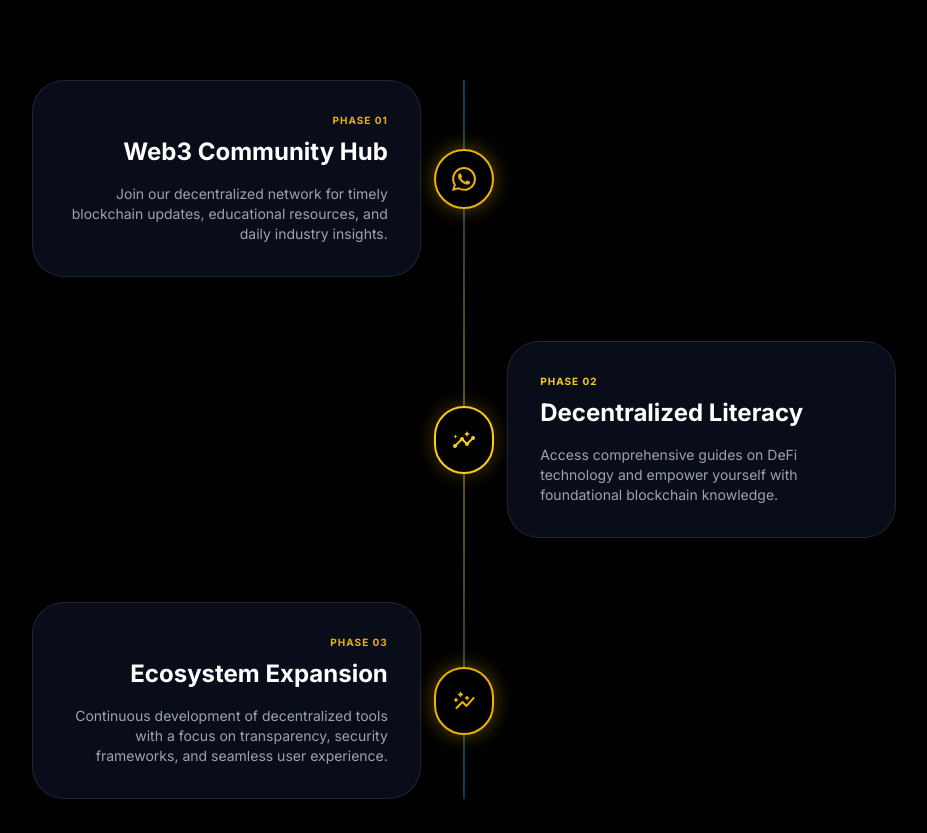
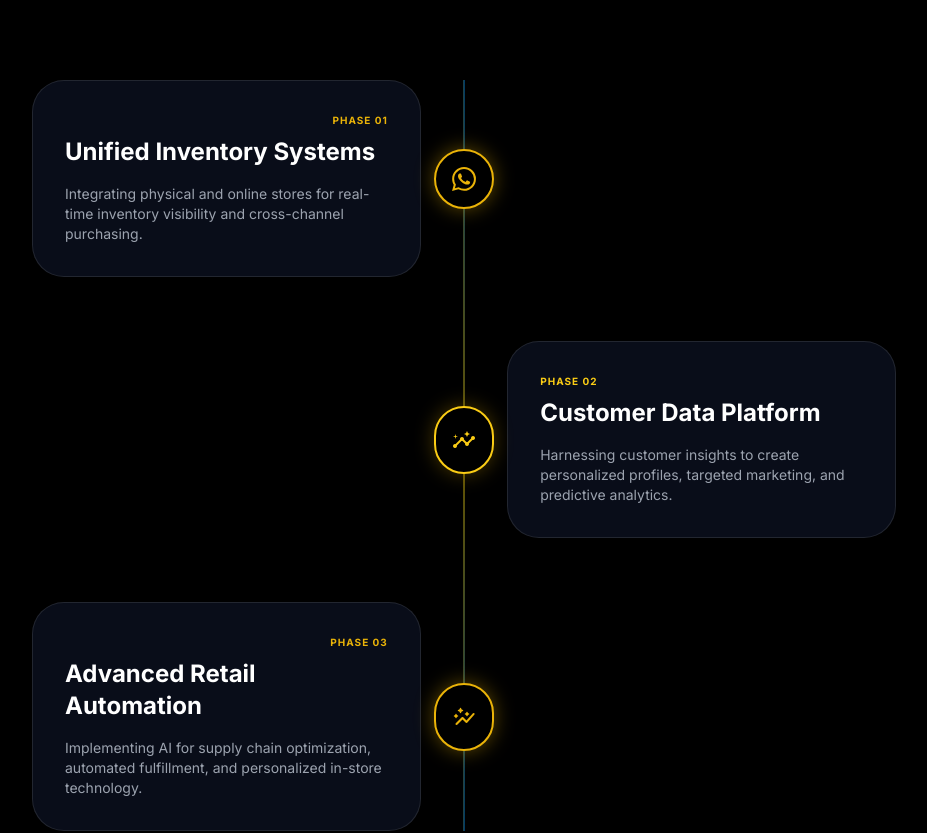
Before and after one commit to SurajSingh90810/WhatsappComm_mlm-Dictionary, a React (Vite) app: page / in a window 1280 px wide. Shown: the part 1000-1833 px from the top of the page, without its empty margins (176-1103 px from the left). Built offline with nearby package versions, Linux system fonts and the light colour scheme.

Commit message:
content change

```diff
--- a/src/App.tsx
+++ b/src/App.tsx
@@ -146,12 +146,12 @@ function App() {
                   <span className="text-yellow-500 text-[9px] sm:text-[10px] font-bold tracking-widest uppercase block text-left lg:text-right mb-2">
                     Phase 01
                   </span>
-                  <h3 className="text-xl sm:text-2xl font-bold text-white mb-3 sm:mb-4 text-left lg:text-right">
-                    Web3 Community Hub
+                  <h3 className="text-xl sm:text-2xl font-bold text-white mb-3 sm:mb-4 ">
+                    Unified Inventory Systems{" "}
                   </h3>
-                  <p className="text-gray-400 text-xs sm:text-sm leading-relaxed text-left lg:text-right">
-                    Join our decentralized network for timely blockchain
-                    updates, educational resources, and daily industry insights.
+                  <p className="text-gray-400 text-xs sm:text-sm leading-relaxed">
+                    Integrating physical and online stores for real-time
+                    inventory visibility and cross-channel purchasing.
                   </p>
                 </div>
               </div>
@@ -180,12 +180,12 @@ function App() {
                   <span className="text-yellow-400 text-[9px] sm:text-[10px] font-bold tracking-widest uppercase block mb-2 text-left">
                     Phase 02
                   </span>
-                  <h3 className="text-xl sm:text-2xl font-bold text-white mb-3 sm:mb-4 text-left">
-                    Decentralized Literacy
+                  <h3 className="text-xl sm:text-2xl font-bold text-white mb-3 sm:mb-4">
+                    Customer Data Platform
                   </h3>
-                  <p className="text-gray-400 text-xs sm:text-sm leading-relaxed text-left">
-                    Access comprehensive guides on DeFi technology and empower
-                    yourself with foundational blockchain knowledge.
+                  <p className="text-gray-400 text-xs sm:text-sm ">
+                    Harnessing customer insights to create personalized
+                    profiles, targeted marketing, and predictive analytics.
                   </p>
                 </div>
               </div>
@@ -198,13 +198,12 @@ function App() {
                   <span className="text-yellow-500 text-[9px] sm:text-[10px] font-bold tracking-widest uppercase block text-left lg:text-right mb-2">
                     Phase 03
                   </span>
-                  <h3 className="text-xl sm:text-2xl font-bold text-white mb-3 sm:mb-4 text-left lg:text-right">
-                    Ecosystem Expansion
+                  <h3 className="text-xl sm:text-2xl font-bold text-white mb-3 sm:mb-4 ">
+                    Advanced Retail Automation
                   </h3>
-                  <p className="text-gray-400 text-xs sm:text-sm leading-relaxed text-left lg:text-right">
-                    Continuous development of decentralized tools with a focus
-                    on transparency, security frameworks, and seamless user
-                    experience.
+                  <p className="text-gray-400 text-xs sm:text-sm">
+                    Implementing AI for supply chain optimization, automated
+                    fulfillment, and personalized in-store technology.
                   </p>
                 </div>
               </div>
```
